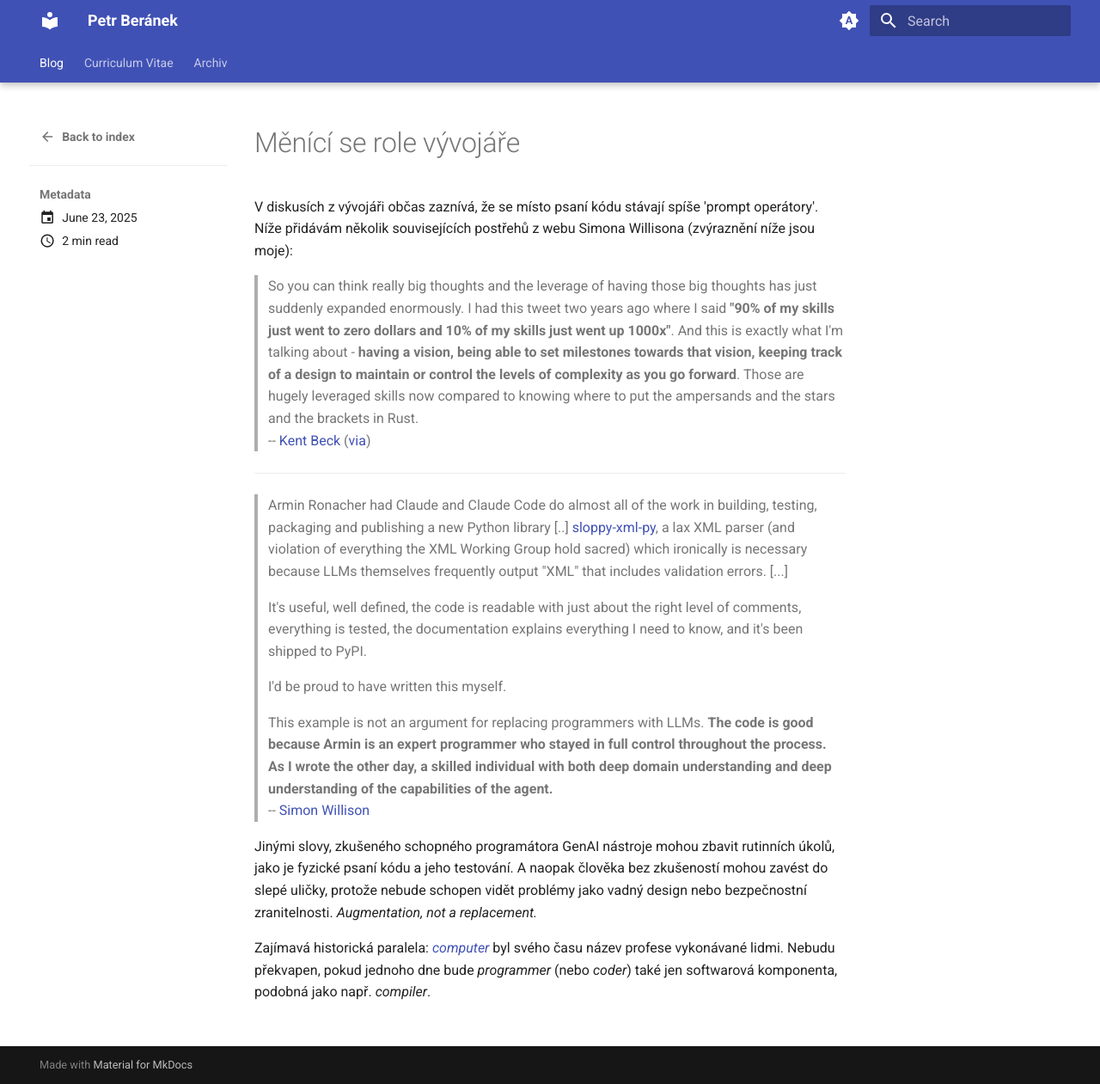
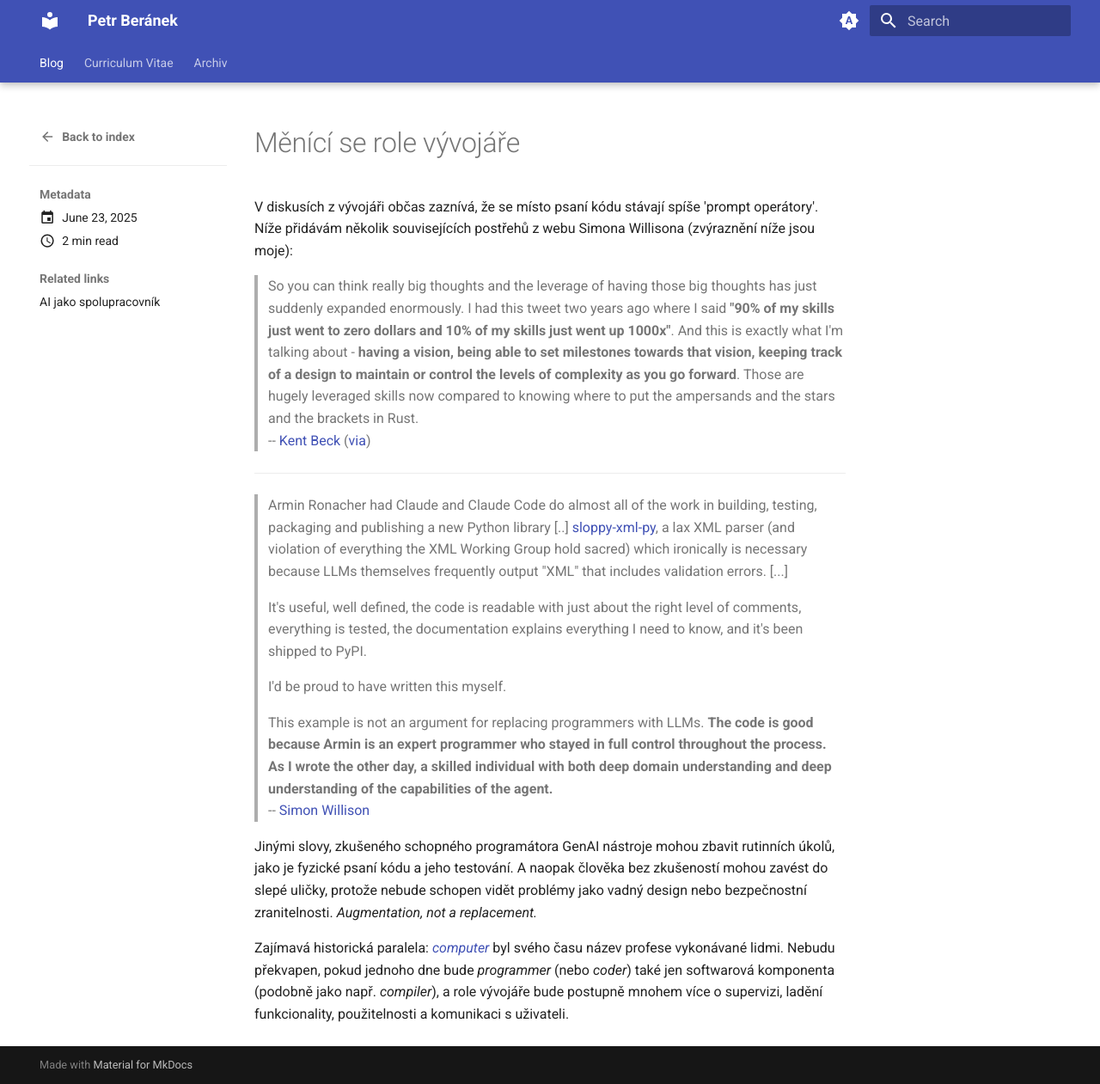
Before and after one commit to peberanek/peberanek.github.io, an MkDocs documentation site: the page built from docs/posts/menici-se-role-vyvojare.md, in a window 1280 px wide and 1261 px high. Shown: the whole window at 86% size. Built offline with MkDocs 1.6.1 and Material for MkDocs 9.7.7, drawn with Linux system fonts in a browser that asks for light colours.

Commit message:
blog: refine

```diff
--- a/docs/posts/menici-se-role-vyvojare.md
+++ b/docs/posts/menici-se-role-vyvojare.md
@@ -1,5 +1,7 @@
 ---
 date: 2025-06-23
+links:
+  - posts/ai-jako-spolupracovnik.md
 ---
 
 # Měnící se role vývojáře
@@ -22,4 +24,4 @@ V diskusích z vývojáři občas zaznívá, že se místo psaní kódu stávaj
 
 Jinými slovy, zkušeného schopného programátora GenAI nástroje mohou zbavit rutinních úkolů, jako je fyzické psaní kódu a jeho testování. A naopak člověka bez zkušeností mohou zavést do slepé uličky, protože nebude schopen vidět problémy jako vadný design nebo bezpečnostní zranitelnosti. _Augmentation, not a replacement._
 
-Zajímavá historická paralela: [_computer_](https://en.wikipedia.org/wiki/Computer_(occupation)) byl svého času název profese vykonávané lidmi. Nebudu překvapen, pokud jednoho dne bude _programmer_ (nebo _coder_) také jen softwarová komponenta, podobná jako např. _compiler_.
+Zajímavá historická paralela: [_computer_](https://en.wikipedia.org/wiki/Computer_(occupation)) byl svého času název profese vykonávané lidmi. Nebudu překvapen, pokud jednoho dne bude _programmer_ (nebo _coder_) také jen softwarová komponenta (podobně jako např. _compiler_), a role vývojáře bude postupně mnohem více o supervizi, ladění funkcionality, použitelnosti a komunikaci s uživateli.
```
Also changed, not shown: docs/posts/system-je-dulezitejsi-nez-model.md (renamed from docs/posts/system-je-vic-nez-model.md, +1 -1 lines).
